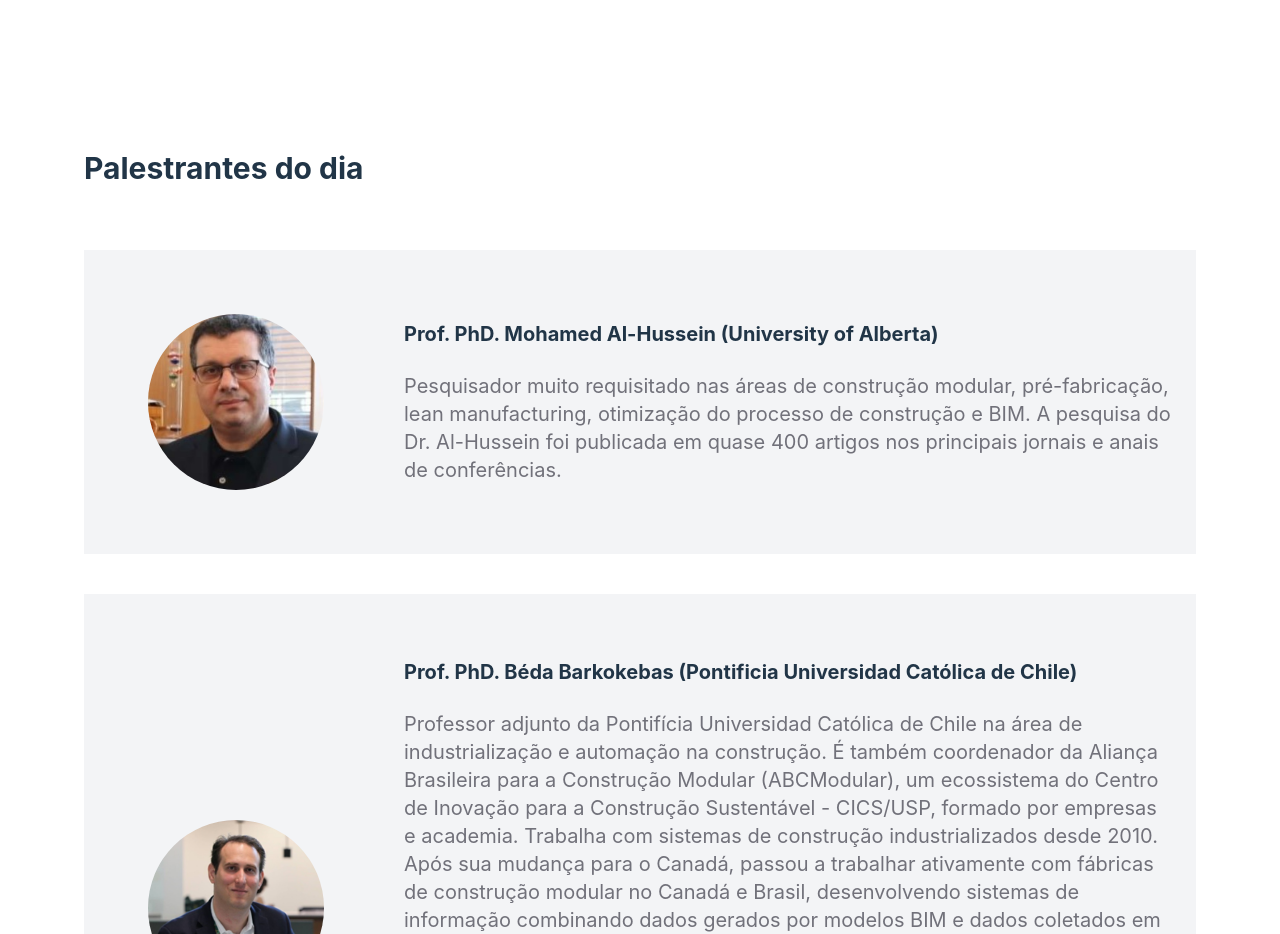
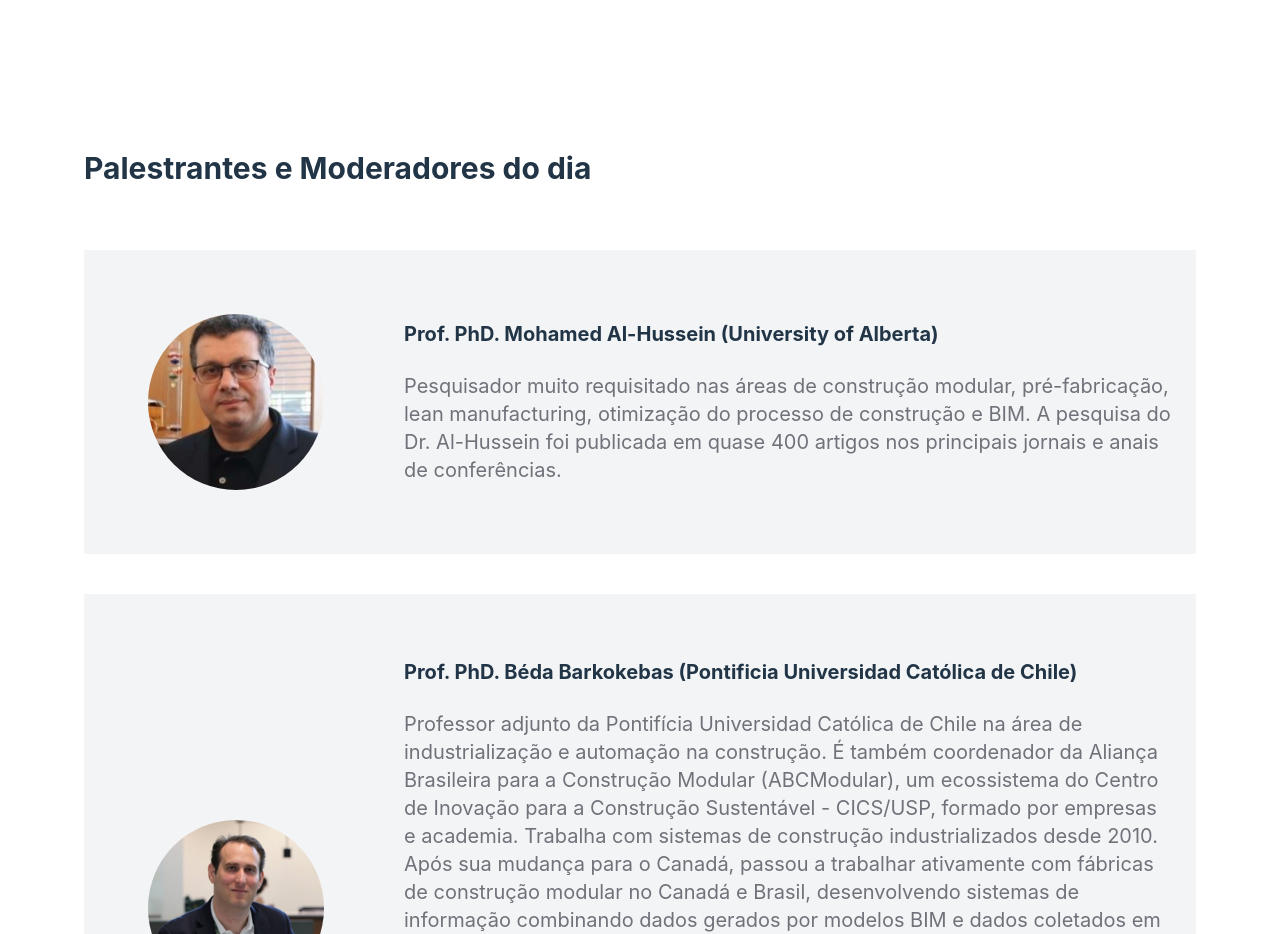
Before and after one commit to softeam-org/sibragecsbtic-web, a React (Vite) app: page /programacao in a window 1280 px wide. Shown: the part 2180-3114 px from the top of the page. Built offline with nearby package versions, Linux system fonts and the light colour scheme; what tailwind-nord would draw is missing.

Commit message:
Adição de condicional do dia

```diff
--- a/src/components/Navlinks.jsx
+++ b/src/components/Navlinks.jsx
@@ -23,7 +23,7 @@ function Navlinks({ active, setActive }) {
       </Link>
       <div
         className={`
-            absolute top-40 pt-5 text-center flex flex-col items-center gap-5 w-32 bg-nord0 rounded-md transition ease-in pb-5 z-20
+            absolute top-40 pt-5 text-center flex flex-col items-center gap-5 w-64 bg-nord0 rounded-md transition ease-in pb-5 z-20
             ${
               active === link.name
                 ? "visible opacity-100"
--- a/src/components/Speakers.jsx
+++ b/src/components/Speakers.jsx
@@ -8,7 +8,7 @@ function Speakers({ day }) {
 
   return (
     <Container color="white">
-      <h2 name="palestrantes" className="text-3xl pt-4 font-bold mb-16 lg:mt-20">Palestrantes do dia</h2>
+      <h2 name="palestrantes" className="text-3xl pt-4 font-bold mb-16 lg:mt-20">Palestrantes {day === 1 ? "e Moderadores" : ""} do dia</h2>
       <div >
         {speakers.map((speaker, index) => (
           <div
```
